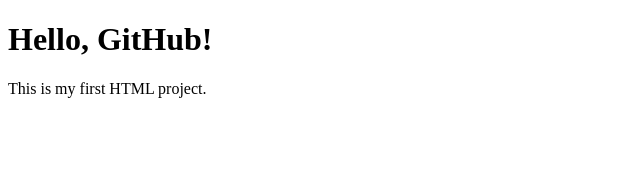
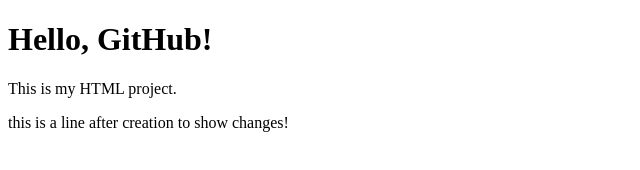
Before and after one commit to Devananda-2428/SE_GIT, a plain HTML site: page index.html in a window 1280 px wide. Shown: the whole page, without its empty margins (0-640 px from the left). Drawn offline with Linux system fonts and the light colour scheme.

Commit message:
added a new paragraph to the file

```diff
--- a/index.html
+++ b/index.html
@@ -5,6 +5,7 @@
 </head>
 <body>
   <h1>Hello, GitHub!</h1>
-  <p>This is my first HTML project.</p>
+  <p>This is my HTML project.</p>
+  <p>this is a line after creation to show changes!</p>
 </body>
 </html>
```
